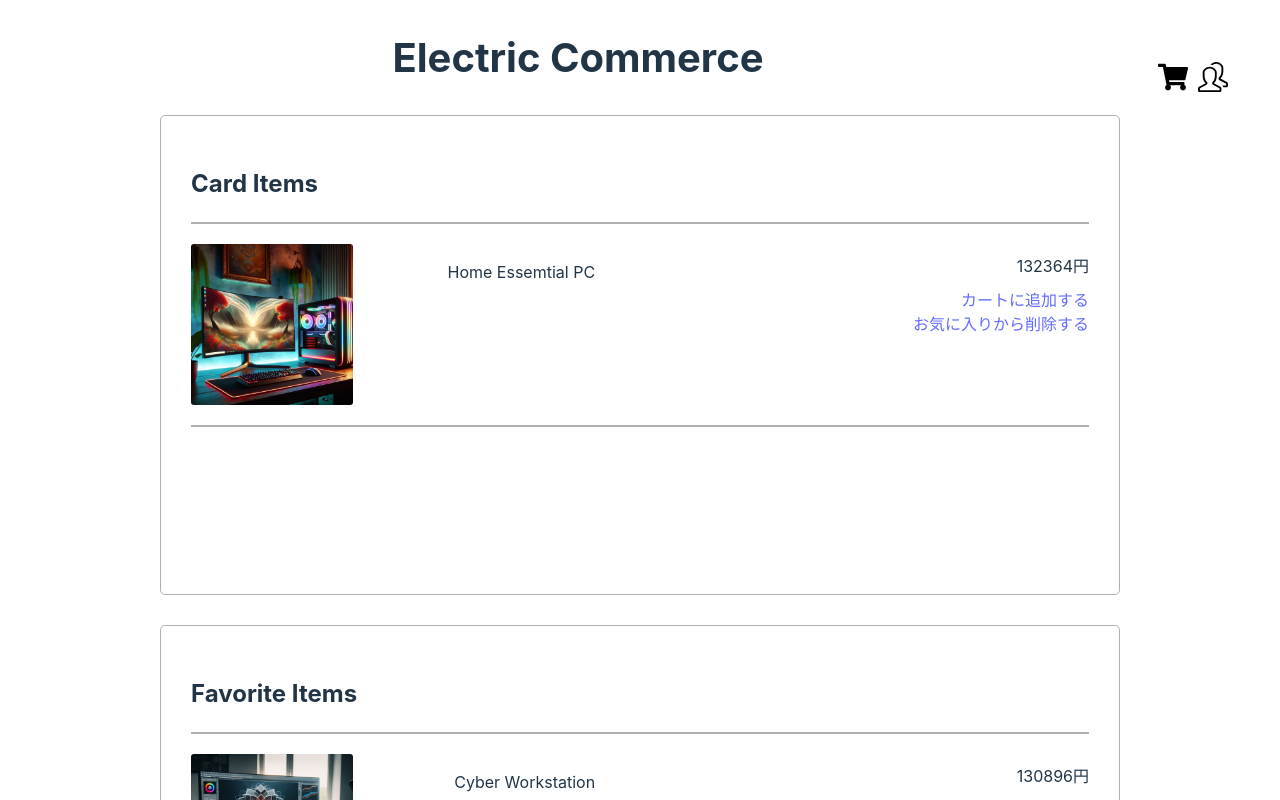
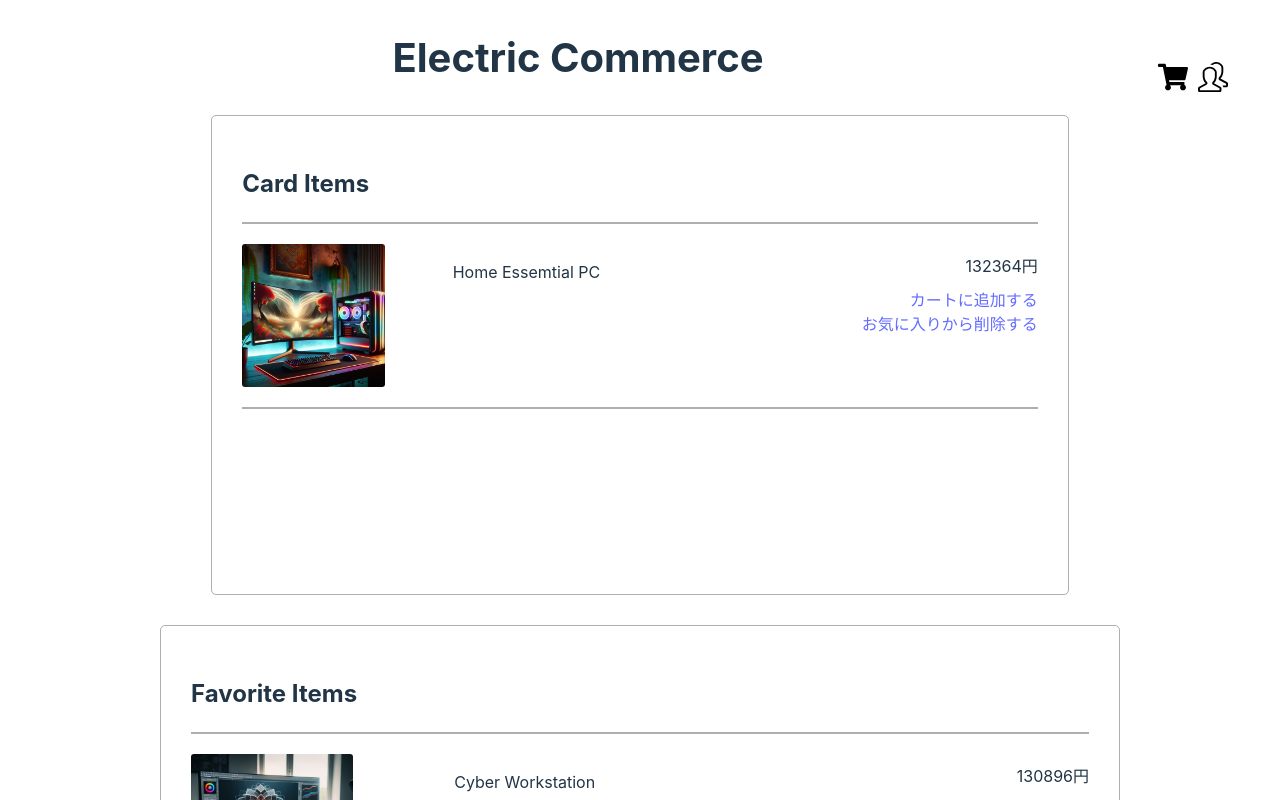
Before and after one commit to kip2/E-Commerce-Site-React, a React (Vite) app in the folder app/: page / in a window 1280 px wide. Shown: the top 800 px of the page. Built offline with nearby package versions, Linux system fonts and the light colour scheme.

Commit message:
widthのサイズを調整

```diff
--- a/app/src/components/organisms/CardItems.css
+++ b/app/src/components/organisms/CardItems.css
@@ -3,6 +3,7 @@
     border: solid 1px #b0afaf;
     border-radius: 5px;
     padding: 30px;
+    width: 67%;
     max-width: 960px;
     margin: 0 auto 30px auto;
     min-height: 60vh;
```
